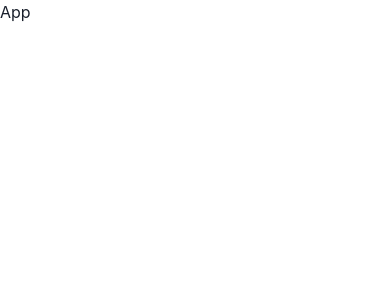
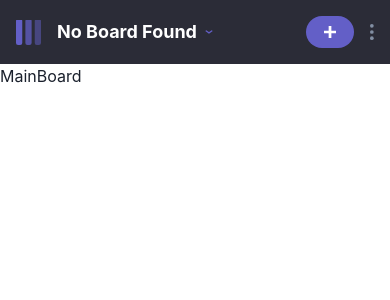
Before and after one commit to StephensGit/Kanban-Task-Management-App, a React (Create React App) app: page / in a window 390 px wide. Shown: the top 300 px of the page. Built offline with nearby package versions, Linux system fonts and the light colour scheme.

Commit message:
Task #1 - Header for mobile view with no boards

```diff
--- a/src/App.tsx
+++ b/src/App.tsx
@@ -1,7 +1,17 @@
 import React from "react";
 
+import { Box } from "@chakra-ui/react";
+
+import Header from "./components/Header";
+import MainBoard from "./components/MainBoard";
+
 const App = () => {
-  return <div>App</div>;
+  return (
+    <Box>
+      <Header />
+      <MainBoard />
+    </Box>
+  );
 };
 
 export default App;
--- /dev/null
+++ b/src/components/Header.tsx
@@ -0,0 +1,62 @@
+import React from "react";
+
+import { Box, Flex, Button, Image, Text, Heading } from "@chakra-ui/react";
+
+import mobileLogo from "../assets/logo-mobile.svg";
+import chevronDown from "../assets/icon-chevron-down.svg";
+import addIcon from "../assets/icon-add-task-mobile.svg";
+import threeDots from "../assets/icon-vertical-ellipsis.svg";
+
+const Header = () => {
+  return (
+    <Box
+      px="16px"
+      bg="#2B2C37"
+      height="64px"
+      display="flex"
+      alignItems="center"
+      justifyContent="space-between"
+    >
+      <Flex alignItems="center">
+        <Image src={mobileLogo} boxSize="25px" objectFit="cover" mr="16px" />
+        <Heading
+          as="h1"
+          color="#FFFFFF"
+          fontSize="18px"
+          fontWeight="700"
+          lineHeight="22.68px"
+        >
+          No Board Found
+        </Heading>
+        <Image
+          src={chevronDown}
+          width="8px"
+          height="4px"
+          ml="8px"
+          cursor="pointer"
+        />
+      </Flex>
+
+      <Flex alignItems="center">
+        <Button
+          bg="#635FC7"
+          width="48px"
+          height="32px"
+          borderRadius="24px"
+          cursor="pointer"
+        >
+          <Image src={addIcon} />
+        </Button>
+        <Image
+          src={threeDots}
+          width="4px"
+          height="16px"
+          ml="16px"
+          cursor="pointer"
+        />
+      </Flex>
+    </Box>
+  );
+};
+
+export default Header;
--- /dev/null
+++ b/src/components/MainBoard.tsx
@@ -0,0 +1,7 @@
+import React from "react";
+
+const MainBoard = () => {
+  return <div>MainBoard</div>;
+};
+
+export default MainBoard;
```
